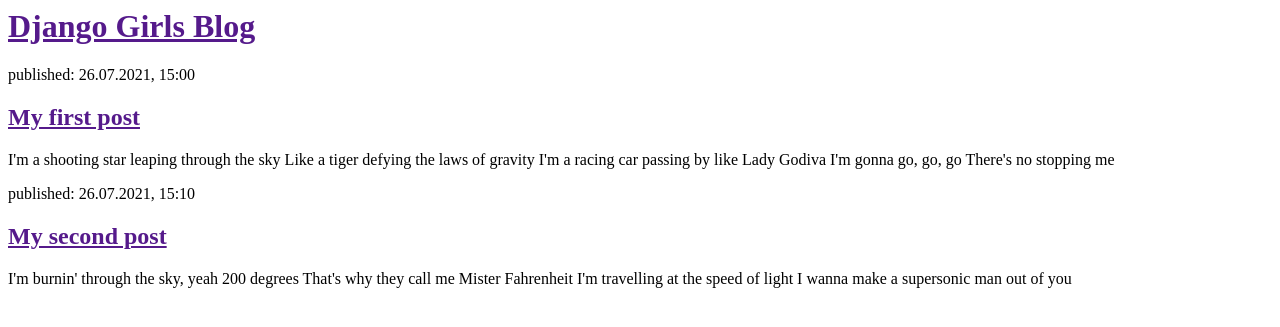
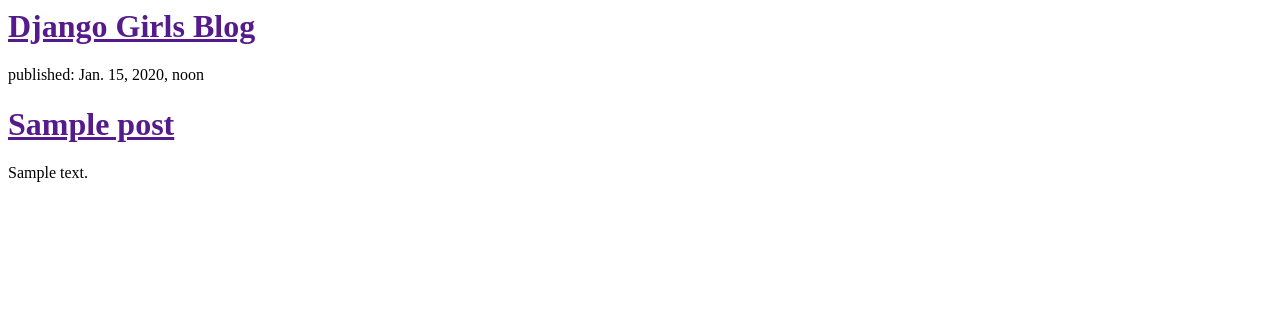
Before and after one commit to pulosez/django-girls-app, a Django app: page / in a window 1280 px wide. Shown: the top 327 px of the page. Run offline with Django 3.2, Linux system fonts and the light colour scheme; tables that the repository leaves empty hold one stand-in row (values such as "Sample post").

Commit message:
Modified templates to display posts from database.

```diff
--- a/blog/templates/blog/post_list.html
+++ b/blog/templates/blog/post_list.html
@@ -6,25 +6,12 @@
 <div>
     <h1><a href="">Django Girls Blog</a></h1>
 </div>
-
+{% for post in posts %}
 <div>
-    <p>published: 26.07.2021, 15:00</p>
-    <h2><a href="">My first post</a></h2>
-    <p>I'm a shooting star leaping through the sky
-        Like a tiger defying the laws of gravity
-        I'm a racing car passing by like Lady Godiva
-        I'm gonna go, go, go
-        There's no stopping me</p>
+    <p>published: {{ post.published_date }}</p>
+    <h1><a href="">{{ post.title }}</a></h1>
+    <p>{{ post.text|linebreaksbr }}</p>
 </div>
-
-<div>
-    <p>published: 26.07.2021, 15:10</p>
-    <h2><a href="">My second post</a></h2>
-    <p>I'm burnin' through the sky, yeah
-        200 degrees
-        That's why they call me Mister Fahrenheit
-        I'm travelling at the speed of light
-        I wanna make a supersonic man out of you</p>
-</div>
+{% endfor %}
 </body>
 </html>
--- a/blog/views.py
+++ b/blog/views.py
@@ -1,5 +1,8 @@
 from django.shortcuts import render
+from django.utils import timezone
+from .models import Post
 
 
 def post_list(request):
-    return render(request, 'blog/post_list.html', {})
+    posts = Post.objects.filter(published_date__lte=timezone.now()).order_by('published_date')
+    return render(request, 'blog/post_list.html', {'posts': posts})
```
